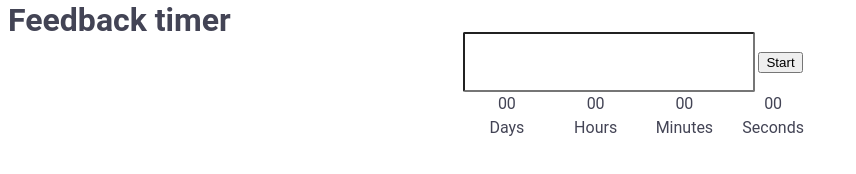
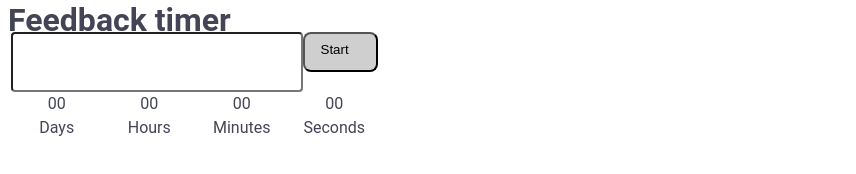
Before and after one commit to Olexandr-L45D/goit-js-hw-10, a website: page src/1-timer.html in a window 1280 px wide. Shown: the whole page, without its empty margins (0-856 px from the left). Drawn offline with Linux system fonts and the light colour scheme.

Commit message:
summ recw

```diff
--- a/src/1-timer.html
+++ b/src/1-timer.html
@@ -10,11 +10,15 @@
   <body>
 
     <h1> Feedback timer </h1>
+    <div class="container-oze">
+
       <div class="container-clock">
+        <div class="container-input">
 
             <input class="input-stule" type="text" id="datetime-picker" />
             <button class="button" type="button" data-start>Start</button>
 
+        </div>
           <div class="timer">
             <div class="field">
               <span class="value" data-days>00</span>
@@ -35,6 +39,7 @@
           </div>
       </div>
 
+    </div>
     <script type="module" src="./js/1-timer.js"></script>
   </body>
 </html>
--- a/src/css/styles.css
+++ b/src/css/styles.css
@@ -56,7 +56,7 @@ ol {
   width: 1440px;
   padding: 0px;
   margin: 0 auto;
-  align-items: center;
+  align-items: left;
   display: flex;
 }
 .form-container {
@@ -68,23 +68,36 @@ ol {
   text-align: left;
    flex-direction: column;
 }
+.container-oze {
+  width: 375px;
+}
 .container-clock {
-  width: 355px;
+  width: 370px;
   padding: 0px;
   margin: 0 auto;
-  align-items: center;
+  text-align: center;
+  /* align-items: left; */
   display: block;
+}
+.container-input {
+  display: flex;
 }
 .input-stule {
   /* to form states clock*/
-  border-radius: 2px;
+  border-radius: 4px;
   padding: 8px;
   width: 272px;
   height: 40px;
 }
-/* .button {
-  display: block;
-} */
+.button {
+border-radius: 8px;
+padding: 8px 16px;
+width: 75px;
+height: 40px;
+background: #cfcfcf;
+display: flex;
+flex-direction: row;
+}
 .timer {
   padding: 0px;
   margin: 0 auto;
```
Lines whose indentation alone changed are shown as unchanged.
